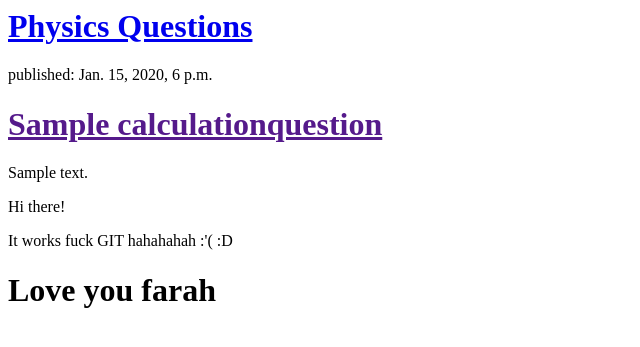
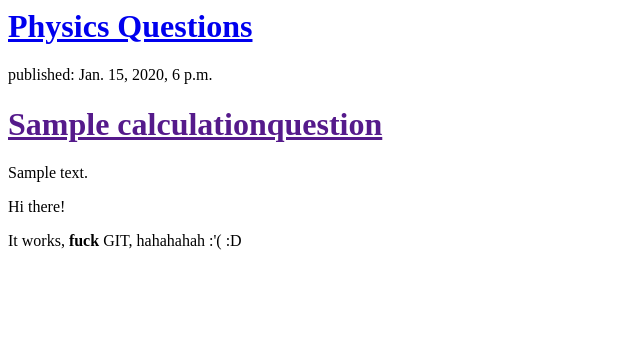
Before and after one commit to joerow/physicsquiz, a Django app: template question/templates/question/question_list.html in a window 1280 px wide. Shown: the top 347 px of the page, without its empty margins (0-640 px from the left). Run offline with Django 3.2, Linux system fonts and the light colour scheme; the template is opened without the code that fills it: values that come from a table or form of the project are taken from there, others are empty; tables that the repository leaves empty hold one stand-in row (values such as "Sample post").

Commit message:
Remove Farah
removed and added strong tag

```diff
--- a/question/templates/question/question_list.html
+++ b/question/templates/question/question_list.html
@@ -20,8 +20,7 @@
 
         <div>
             <p>Hi there!</p>
-            <p>It works fuck GIT hahahahah :'( :D</p>
-            <h1>Love you farah</h1>
+            <p>It works, <strong>fuck</strong> GIT, hahahahah :'( :D</p>
         </div>
 
 
```
